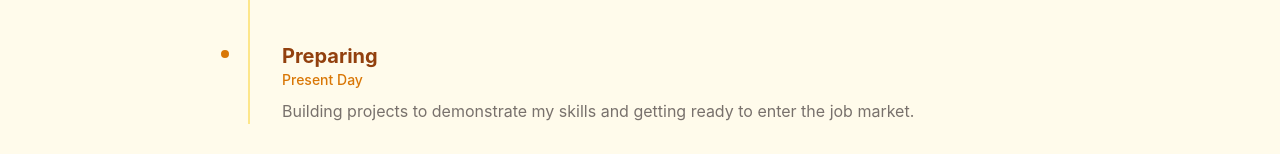
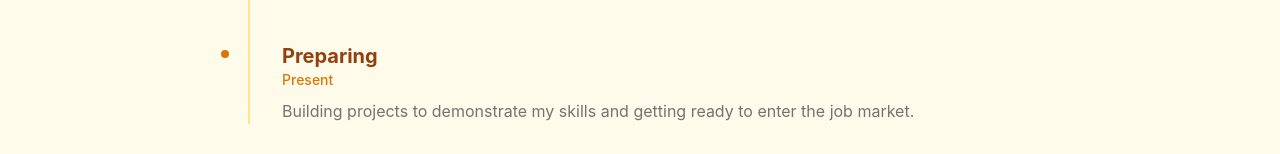
Before and after one commit to MKPJ5/AboutMe, a React (Vite) app: page / in a window 1280 px wide. Shown: the part 798-952 px from the top of the page. Built offline with nearby package versions, Linux system fonts and the light colour scheme; a web font is replaced by a local one.

Commit message:
refactor: convert journey section to data-driven rendering

```diff
--- a/src/pages/Home.tsx
+++ b/src/pages/Home.tsx
@@ -8,6 +8,7 @@ import SkillDetailWindow from "@/components/ui/SkillDetailWindow/SkillDetailWind
 import { useState } from "react";
 import Ornament from "@/components/ui/Ornament/Ornament";
 import { SoftSkillType } from "@/types/SoftSkillTypes/softSkill.types";
+import { JourneyItemInfo } from "@/data/JourneyItems/JourneyItemsInfo";
 
 const fadeInUp: Variants = {
   hidden: { opacity: 0, y: 40 },
@@ -68,22 +69,14 @@ const Home = () => {
         </motion.h2>
 
         <div className="relative ml-4 space-y-12 border-l-2 border-[#FDE68A] md:ml-8">
-          <JourneyItem
-            title="Falling in Love"
-            date="2023 - 2024"
-            description="Fell in love with logic and problem solving. Started learning
-              JavaScript, HTML, and CSS styling."
-          />
-          <JourneyItem
-            title="Deep Learning"
-            date="2024 - 2025"
-            description="Focused on frameworks , libraries and new technologies to stay updated."
-          />
-          <JourneyItem
-            title="Preparing"
-            date="Present Day"
-            description="Building projects to demonstrate my skills and getting ready to enter the job market."
-          />
+          {JourneyItemInfo.map((item) => (
+            <JourneyItem
+              key={item.title}
+              title={item.title}
+              date={item.date}
+              description={item.description}
+            />
+          ))}
         </div>
       </section>
       <SkillsSection title="Coding" highlightedWord="Skills" skills={CardsInfo} initialCount={4} />
```
